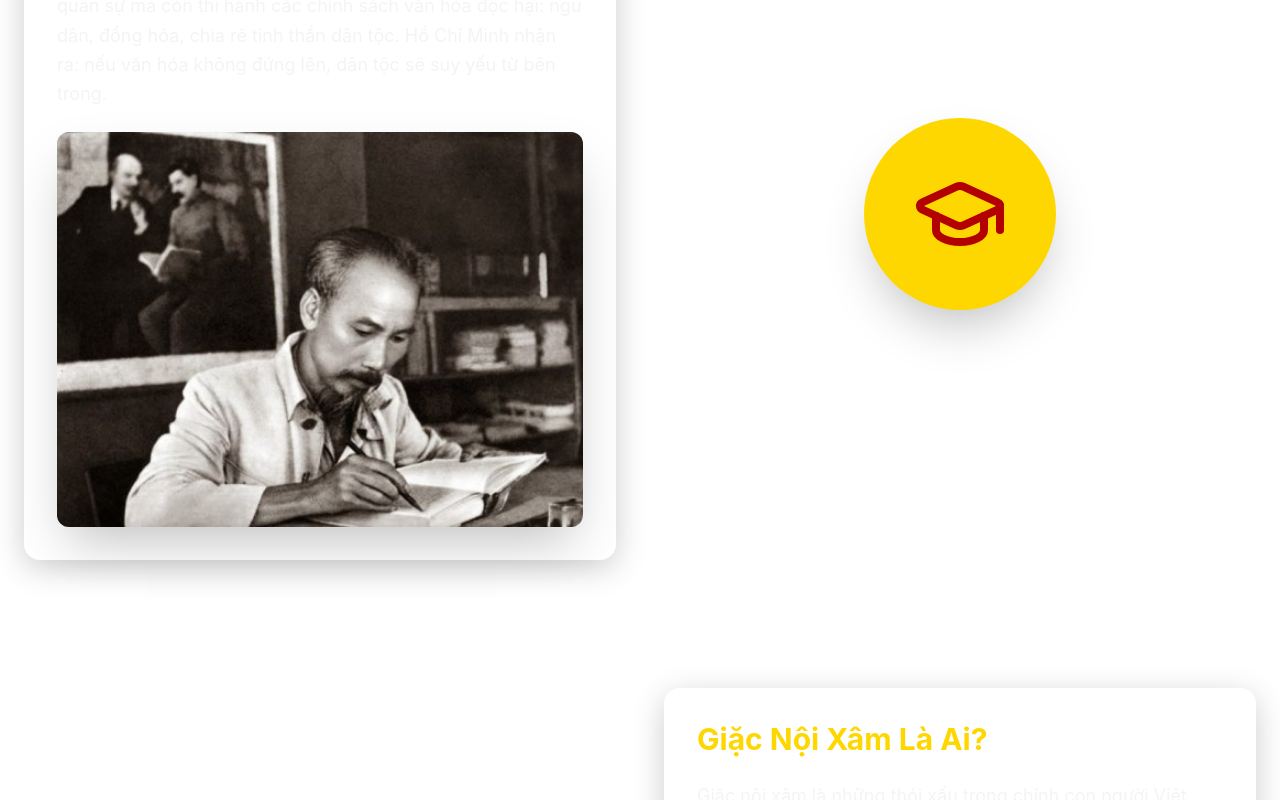
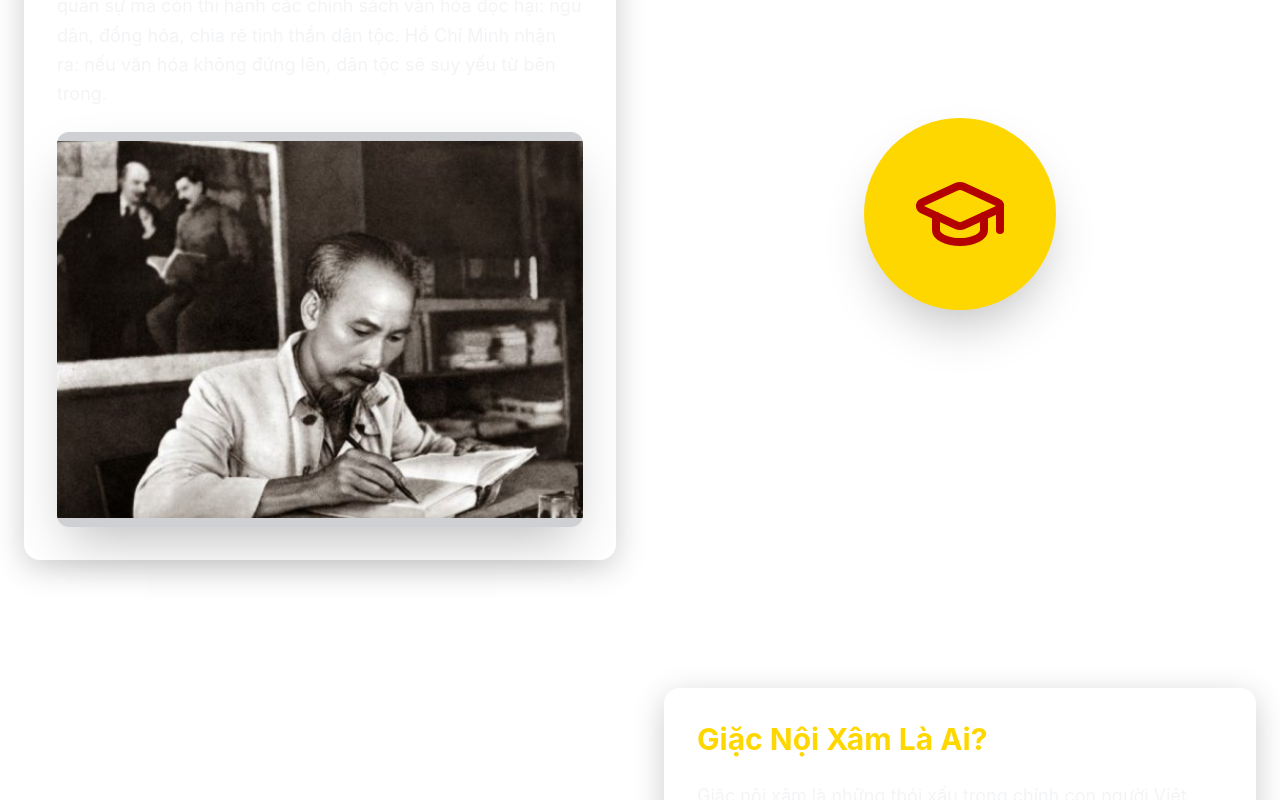
Before and after one commit to nhatphammyt-collab/kethuatthcm-202, a React (Vite) app: page / in a window 1280 px wide. Shown: the part 1020-1820 px from the top of the page. Built offline with nearby package versions, Linux system fonts and the light colour scheme.

Commit message:
Change image display from cover to contain to show full image without cropping

```diff
--- a/src/index.css
+++ b/src/index.css
@@ -275,7 +275,7 @@
     left: 0;
     width: 100%;
     height: 100%;
-    object-fit: cover;
+    object-fit: contain;
     object-position: center;
   }
 }
--- a/src/pages/LandingPage.tsx
+++ b/src/pages/LandingPage.tsx
@@ -146,15 +146,15 @@ export default function LandingPage() {
                     {section.content}
                   </p>
                   <div
-                    className="rounded-xl overflow-hidden shadow-2xl bg-gray-900/20 relative"
+                    className="rounded-xl overflow-hidden shadow-2xl bg-gray-900/20 relative flex items-center justify-center"
                     style={{ aspectRatio: '4/3' }}
                   >
                     <img
                       src={section.image}
                       alt={section.title}
-                      className="absolute inset-0 w-full h-full object-cover object-center hover:scale-105 transition-transform duration-500"
+                      className="absolute inset-0 w-full h-full object-contain object-center hover:scale-105 transition-transform duration-500"
                       style={{
-                        objectFit: 'cover',
+                        objectFit: 'contain',
                         objectPosition: 'center'
                       }}
                       loading="lazy"
```
